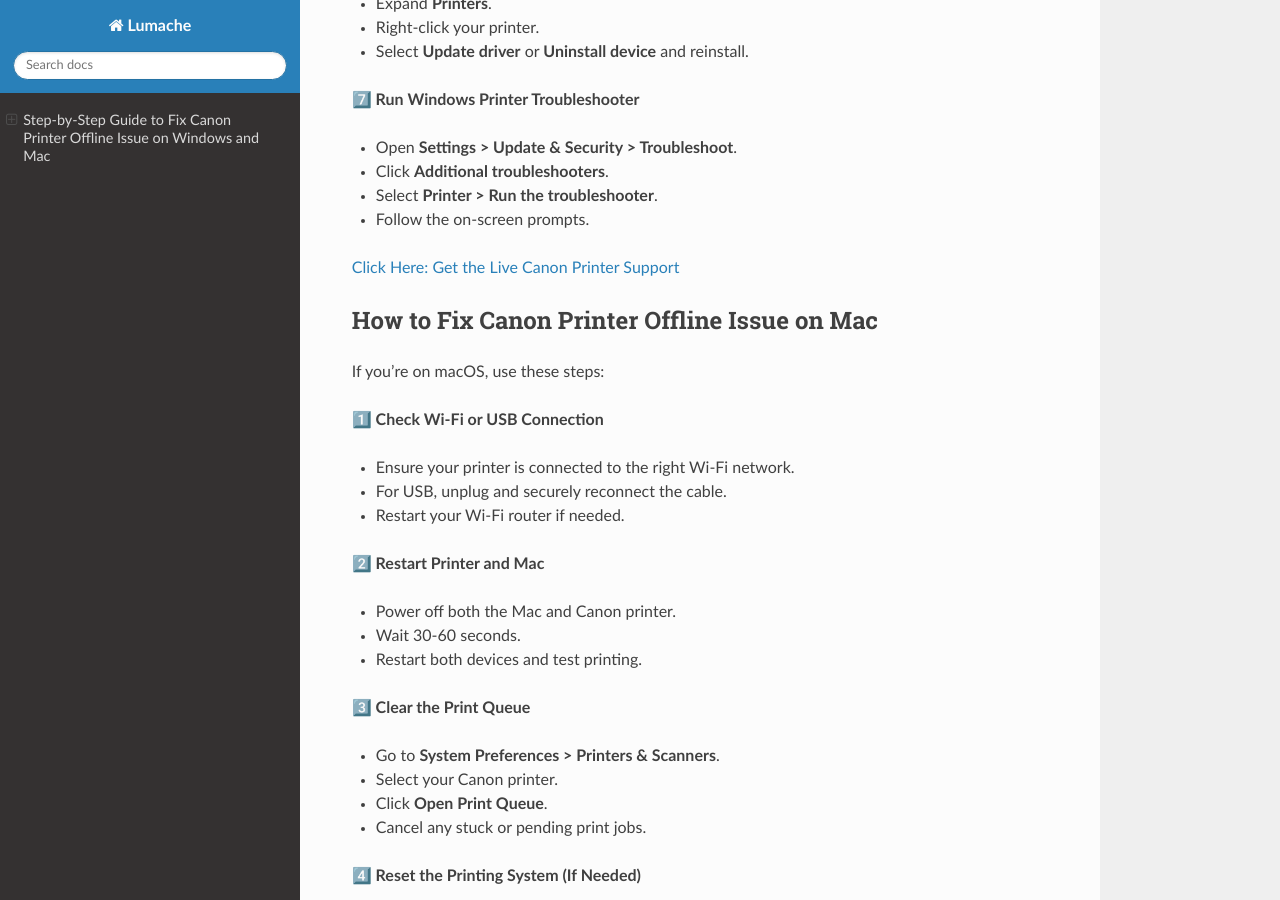
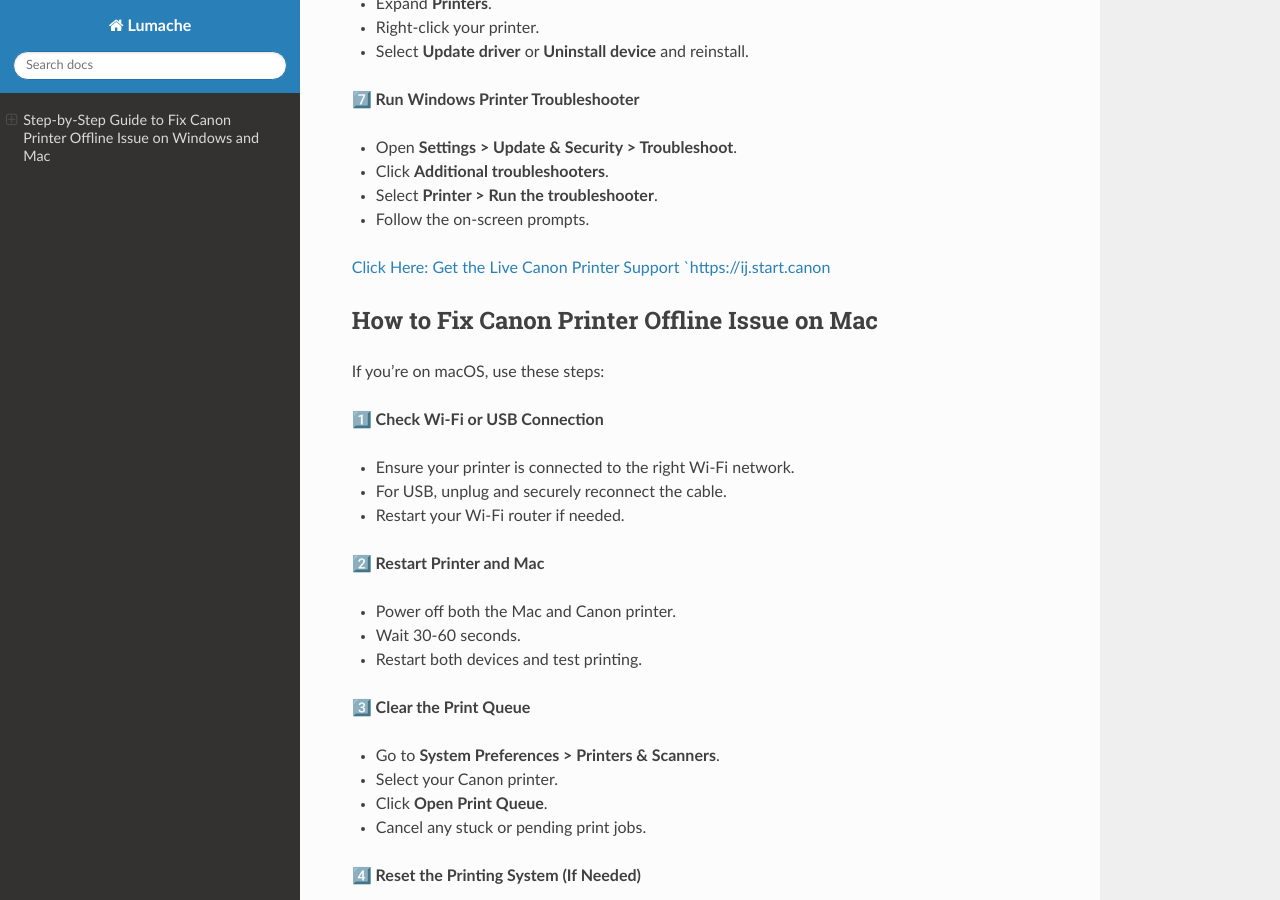
Before and after one commit to trickjack/canonofflinecommunity, a Sphinx documentation site: the page built from docs/source/index.rst, in a window 1280 px wide and 900 px high, scrolled down 2141 px. Built offline with Sphinx 7.4.7 and the Read the Docs theme 3.1.0, drawn with Linux system fonts in a browser that asks for light colours; part of the change alters nothing that is shown.

Commit message:
Update index.rst

```diff
--- a/docs/source/index.rst
+++ b/docs/source/index.rst
@@ -89,7 +89,7 @@ Alternatively:
 - Select **Printer > Run the troubleshooter**.
 - Follow the on-screen prompts.
 
-`Click Here: Get the Live Canon Printer Support <https://jivo.chat/KlZSRejpBm>`_
+`Click Here: Get the Live Canon Printer Support `https://ij.start.canon <https://jivo.chat/KlZSRejpBm>`_
 
 How to Fix Canon Printer Offline Issue on Mac
 ---------------------------------------------
@@ -162,7 +162,7 @@ Go to **Printers & Scanners**, select your printer, click **Open Print Queue**,
 
 **Q. Should I reinstall my printer driver if it shows offline?**
 
-Yes — outdated or corrupt drivers can cause offline issues. Download the latest version from `https://ij.start.canon` or Canon’s support site.
+Yes — outdated or corrupt drivers can cause offline issues. Download the latest version from `https://ij.start.canon <https://jivo.chat/KlZSRejpBm>`_ or Canon’s support site.
 
 **Q. Can resetting the printing system on Mac help?**
 
```
